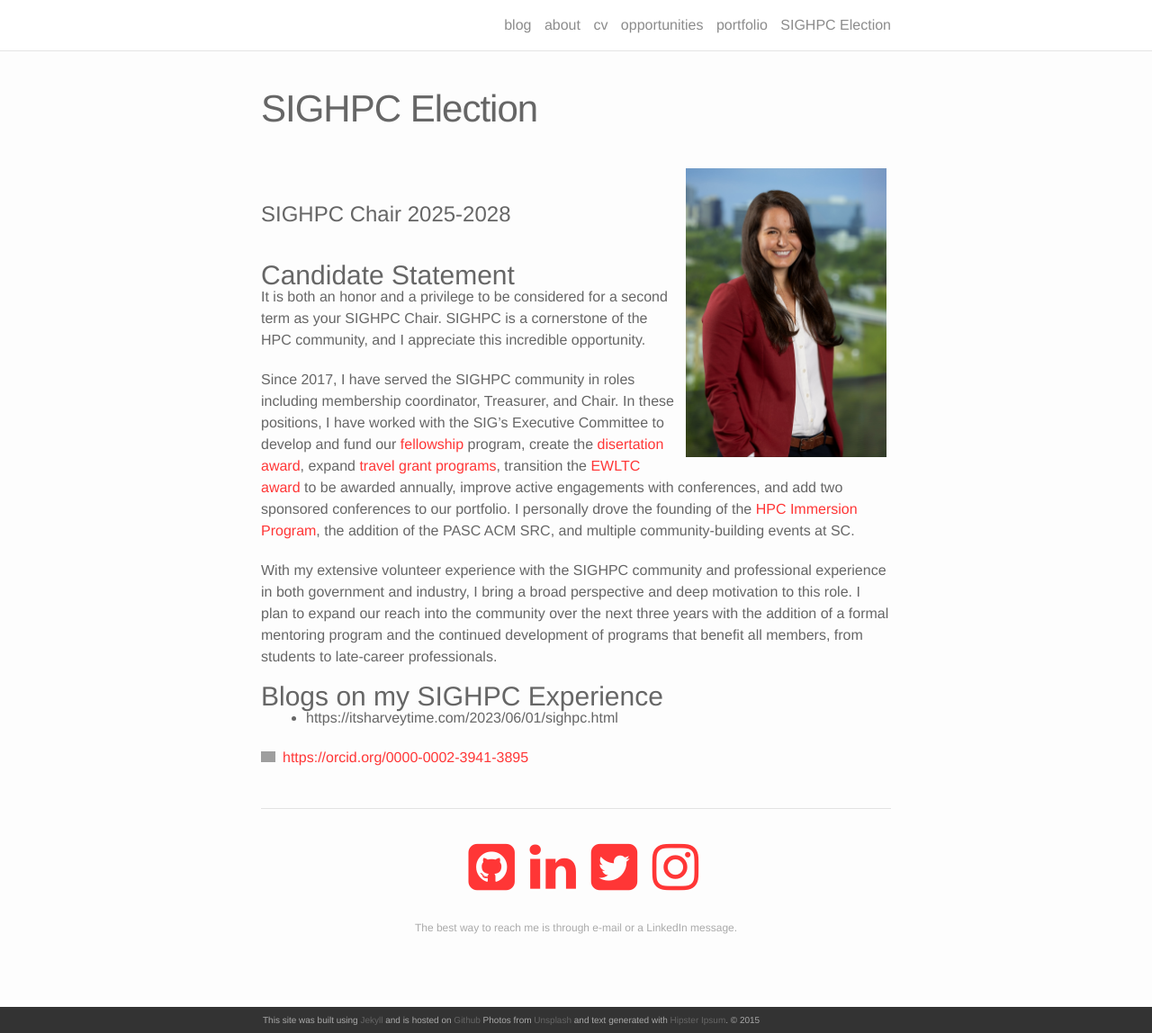
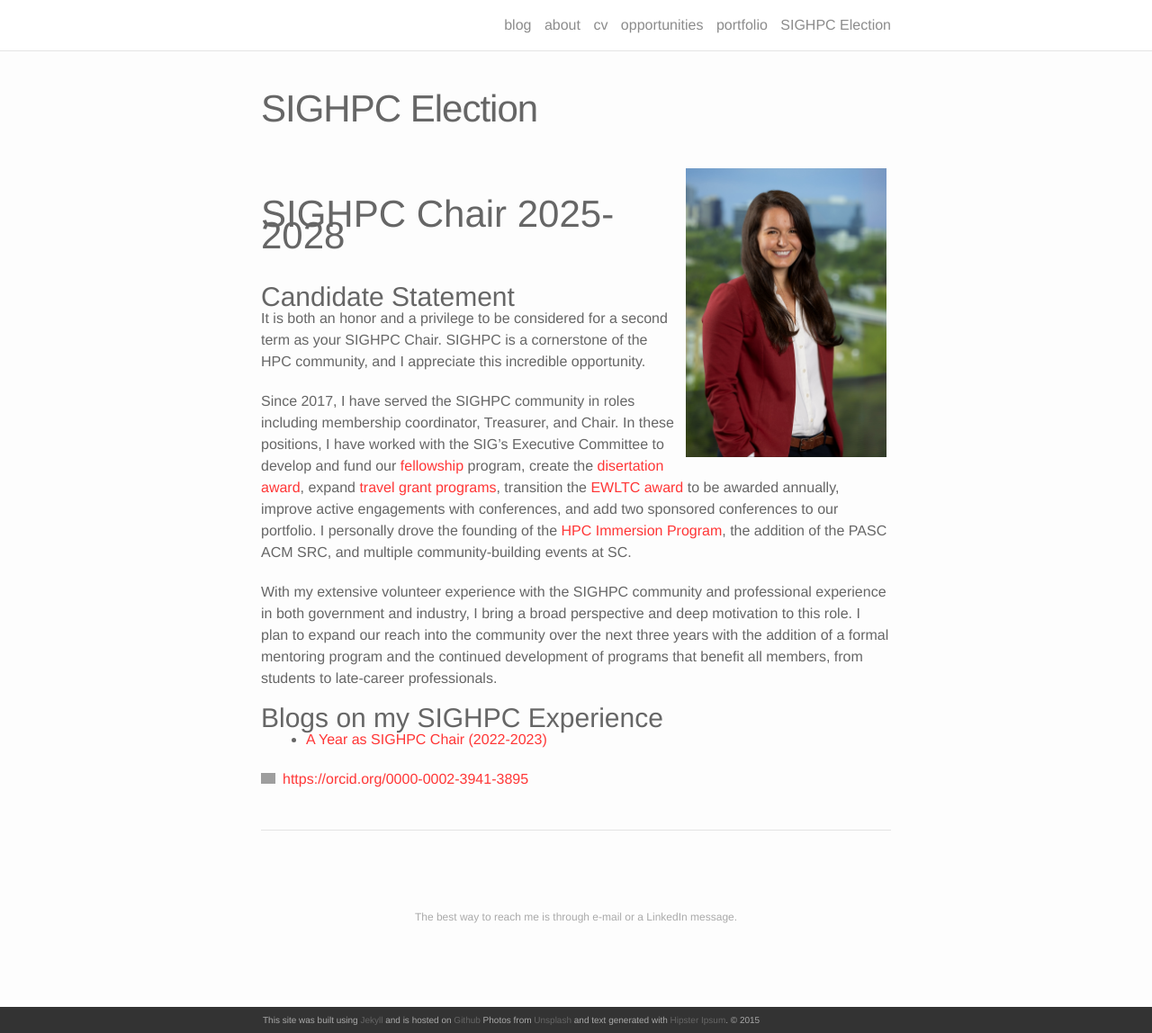
Before and after one commit to ceharvs/ceharvs.github.io, a Jekyll site: the page built from sighpc.md, in a window 1280 px wide and 1148 px high. Shown: the whole window at 90% size. Built offline with Jekyll 4.4.1, drawn with Linux system fonts in a browser that asks for light colours; nearby versions of some CDN libraries; grey boxes are pictures that could not be loaded.

Commit message:
formatting

```diff
--- a/sighpc.md
+++ b/sighpc.md
@@ -8,7 +8,7 @@
 
 <br/>
 
-# SIGHPC Chair 2025-2028
+## SIGHPC Chair 2025-2028
 
 <br>
 
@@ -22,7 +22,7 @@
 
 ### Blogs on my SIGHPC Experience
 
-* https://itsharveytime.com/2023/06/01/sighpc.html
+* **<a href="https://itsharveytime.com/2023/06/01/sighpc.html" target="blank">A Year as SIGHPC Chair (2022-2023)</a>**
 
 <div itemscope itemtype="https://schema.org/Person"><a itemprop="sameAs" content="https://orcid.org/0000-0002-3941-3895" href="https://orcid.org/0000-0002-3941-3895" target="orcid.widget" rel="noopener noreferrer" style="vertical-align:top;"><img src="https://orcid.org/sites/default/files/images/orcid_16x16.png" style="width:1em;margin-right:.5em;" alt="ORCID iD icon">https://orcid.org/0000-0002-3941-3895</a></div>
 
@@ -38,11 +38,11 @@
 <hr/>
 <br/>
 <span class="contacticon center">
-	<a href="https://orcid.org/0000-0002-3941-3895" target="_blank"><i class="fa fa-fingerprint"></i></a>
-	<a href="https://github.com/ceharvs" target="_blank"><i class="fa fa-github-square"></i></a>
-	<a href="https://www.linkedin.com/in/itsharveytime" target="_blank"><i class="fa fa-linkedin"></i></a>
-	<a href="https://twitter.com/ItsHarveyTime" target="_blank"><i class="fa fa-twitter-square"></i></a>
-	<a href="https://www.instagram.com/itsharveytime/" target="_blank"><i class="fa fa-instagram"></i></a>
+	<a href="https://orcid.org/0000-0002-3941-3895" target="_blank"><i class="fa-brands fa-fingerprint"></i></a>
+	<a href="https://github.com/ceharvs" target="_blank"><i class="fa-brands fa-github-square"></i></a>
+	<a href="https://www.linkedin.com/in/itsharveytime" target="_blank"><i class="fa-brands fa-linkedin"></i></a>
+	<a href="https://twitter.com/ItsHarveyTime" target="_blank"><i class="fa-brands fa-twitter-square"></i></a>
+	<a href="https://www.instagram.com/itsharveytime/" target="_blank"><i class="fa-brands fa-instagram"></i></a>
 </span>
 
 <div class="col three caption">
```
